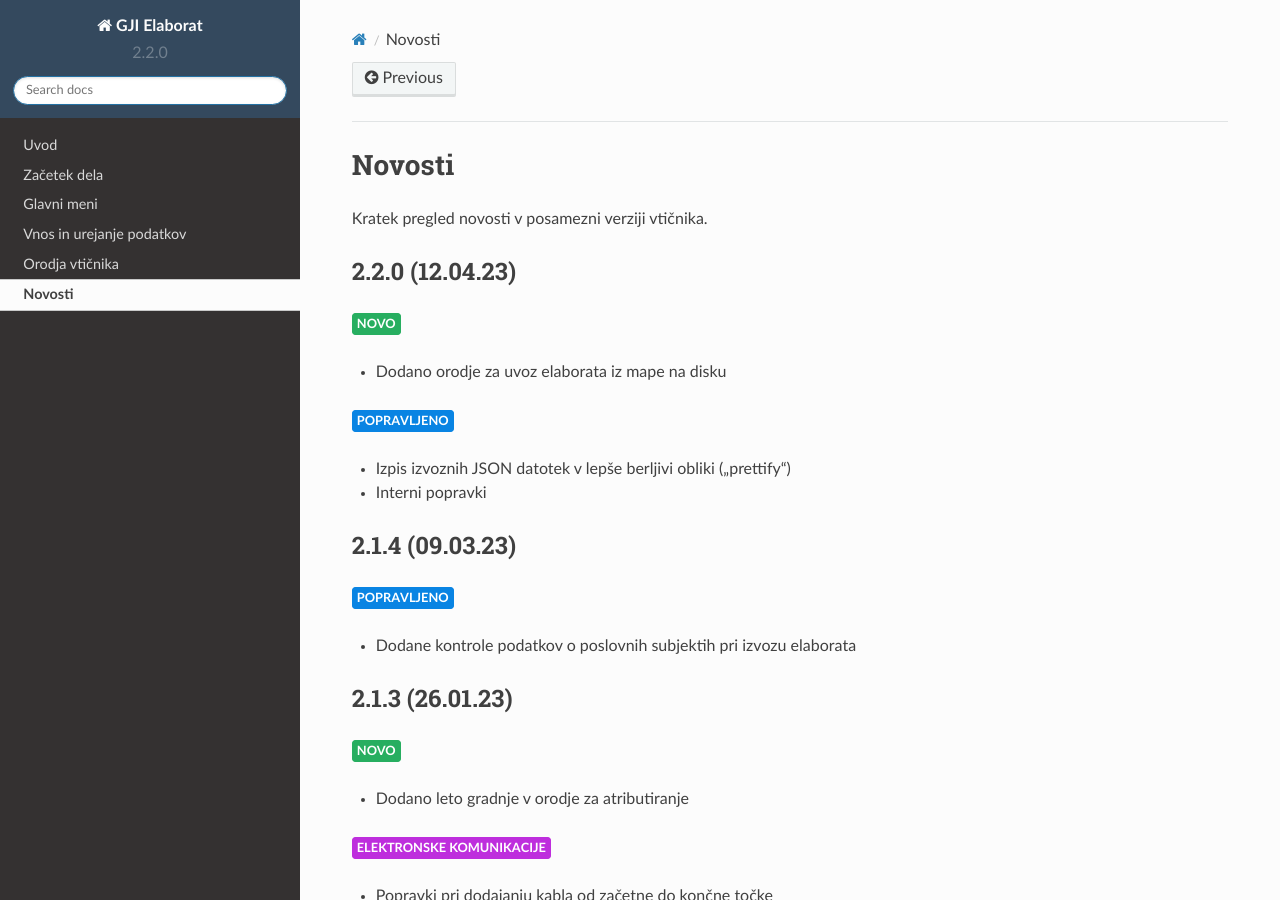
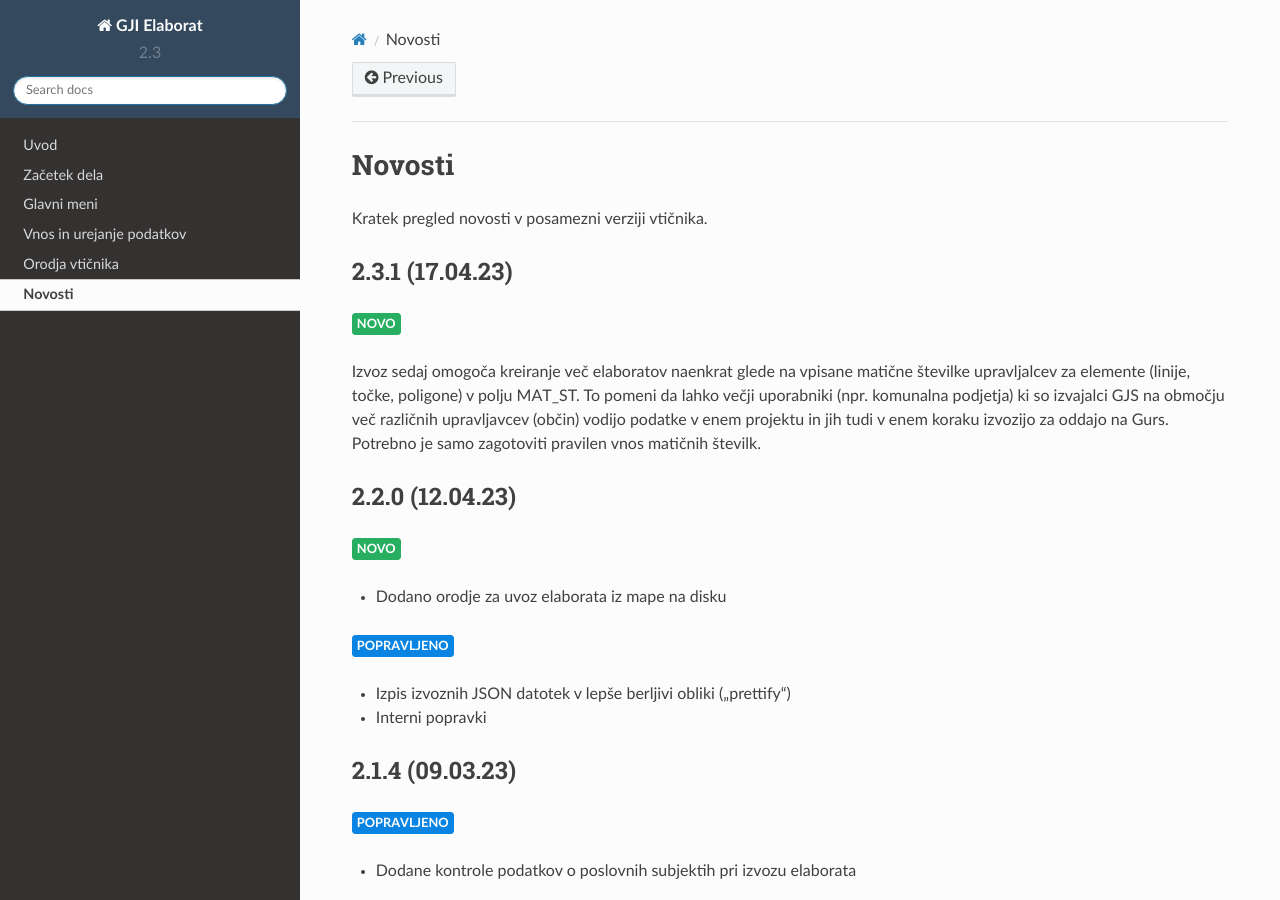
Before and after one commit to level2-gis/gji_elaborat_docs, a Sphinx documentation site: the page built from doc/novosti.rst, in a window 1280 px wide and 900 px high. Built offline with Sphinx 7.4.7 and the Read the Docs theme 2.0.0, drawn with Linux system fonts in a browser that asks for light colours.

Commit message:
nova verzija

```diff
--- a/doc/conf.py
+++ b/doc/conf.py
@@ -57,9 +57,9 @@ author = 'Uroš Preložnik'
 # built documents.
 #
 # The short X.Y version.
-version = '2.2.0'
+version = '2.3'
 # The full version, including alpha/beta/rc tags.
-release = '2.2.0'
+release = '2.3.1'
 
 # The language for content autogenerated by Sphinx. Refer to documentation
 # for a list of supported languages.
--- a/doc/novosti.rst
+++ b/doc/novosti.rst
@@ -4,6 +4,17 @@ Novosti
 =======
 
 Kratek pregled novosti v posamezni verziji vtičnika.
+
+.. _v2.3.1:
+
+2.3.1 (17.04.23)
+----------------
+
+:newlabel:`NOVO`
+
+Izvoz sedaj omogoča kreiranje več elaboratov naenkrat glede na vpisane matične številke upravljalcev za elemente (linije, točke, poligone)
+v polju MAT_ST. To pomeni da lahko večji uporabniki (npr. komunalna podjetja) ki so izvajalci GJS na območju več različnih upravljavcev (občin)
+vodijo podatke v enem projektu in jih tudi v enem koraku izvozijo za oddajo na Gurs. Potrebno je samo zagotoviti pravilen vnos matičnih številk.
 
 .. _v2.2.0:
 
```
